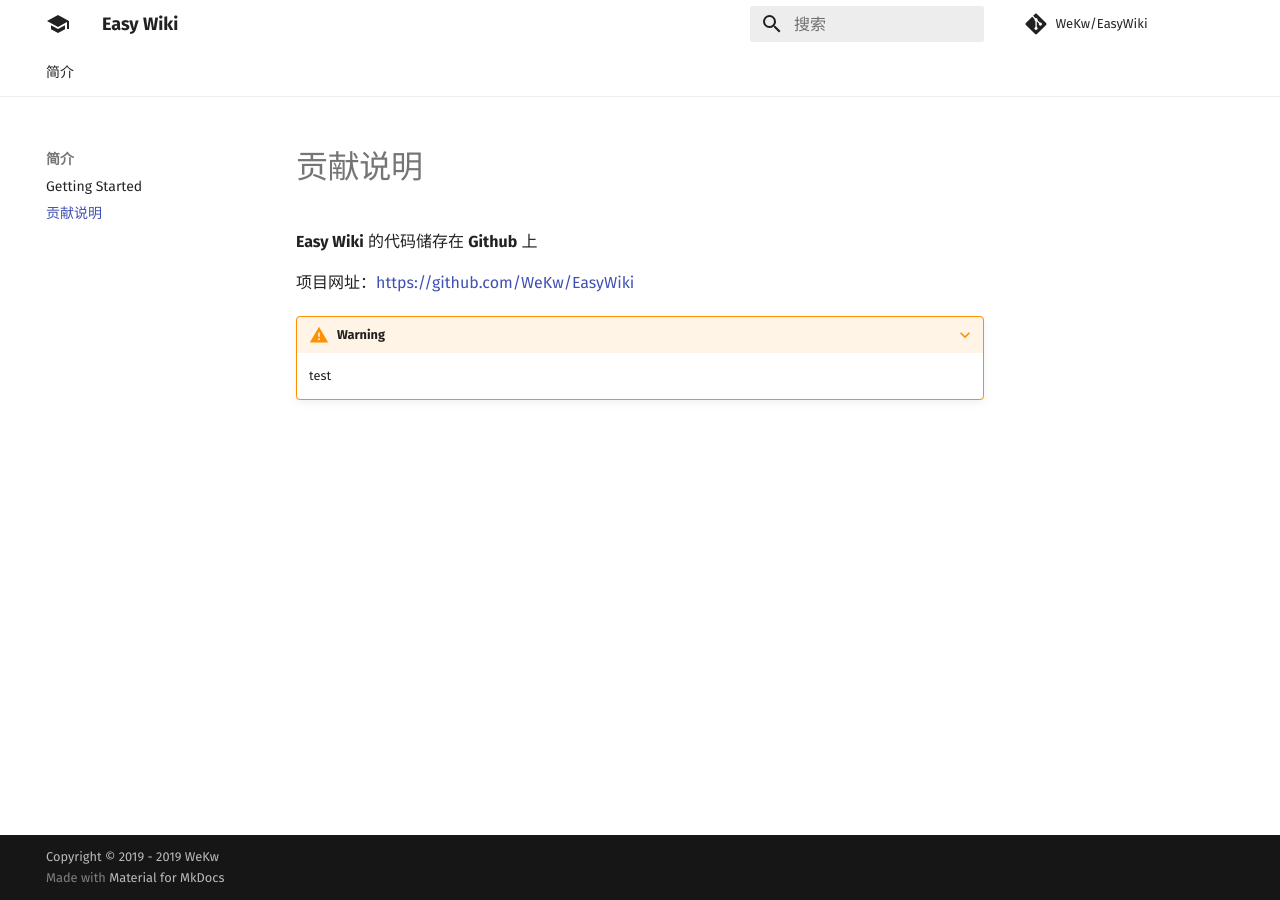
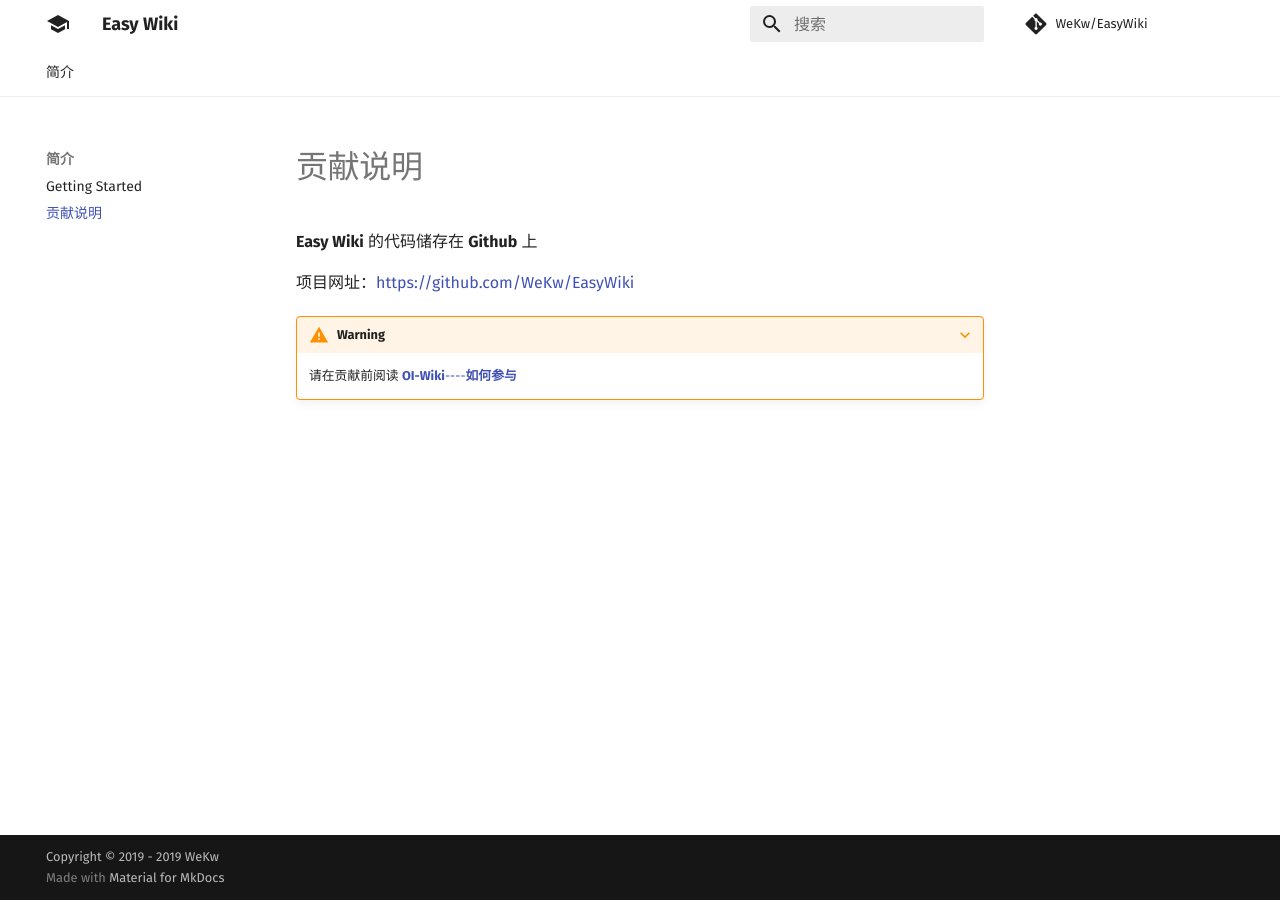
Before and after one commit to WeKw/EasyWiki, an MkDocs documentation site: the page built from docs/intro/push.md, in a window 1280 px wide. Built offline with MkDocs 1.6.1 and Material for MkDocs 9.7.7, drawn with Linux system fonts in a browser that asks for light colours; comment, search, counter and statistics services are not loaded.

Commit message:
Update push.md

```diff
--- a/docs/intro/push.md
+++ b/docs/intro/push.md
@@ -4,5 +4,7 @@
 
 项目网址：<https://github.com/WeKw/EasyWiki>
 
+
+
 ???+ warning
-    test
+    请在贡献前阅读 [**OI-Wiki**----**如何参与**](https://oi-wiki.org/intro/htc/)
```
